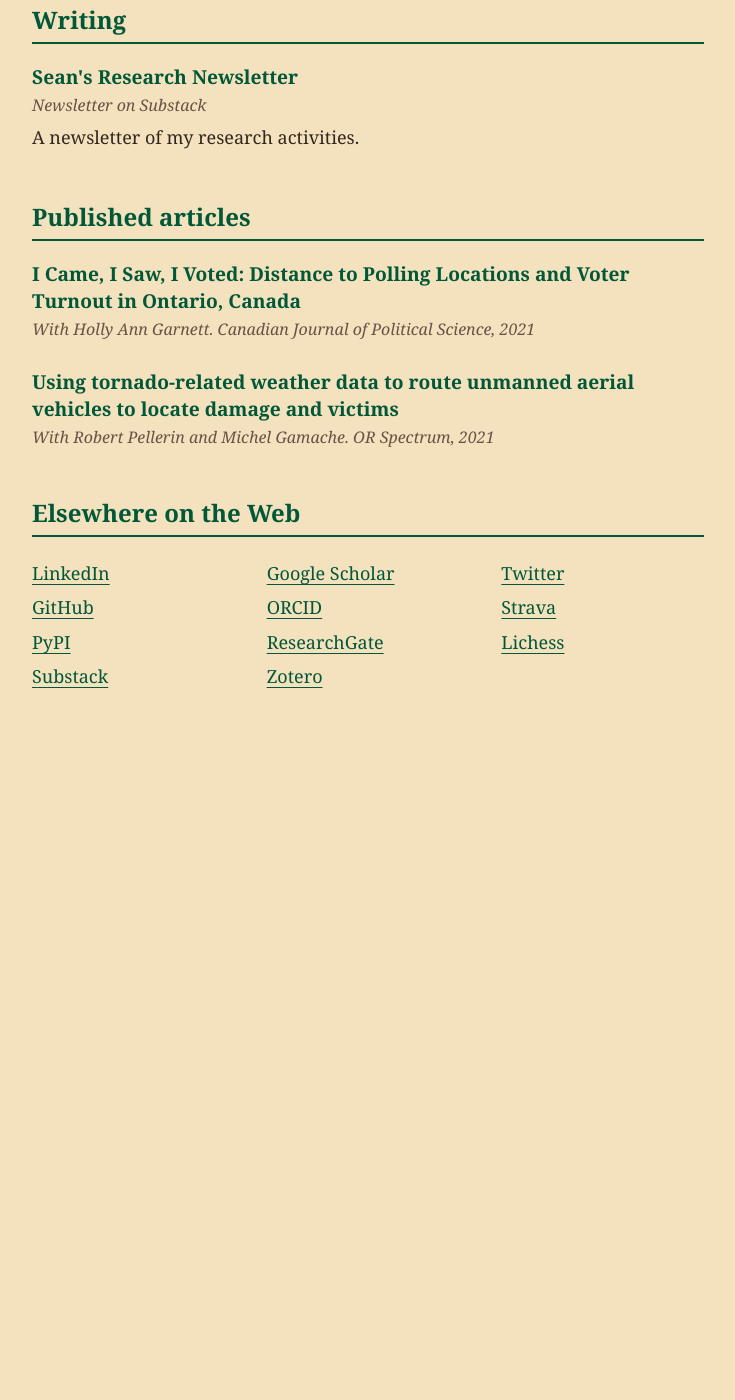
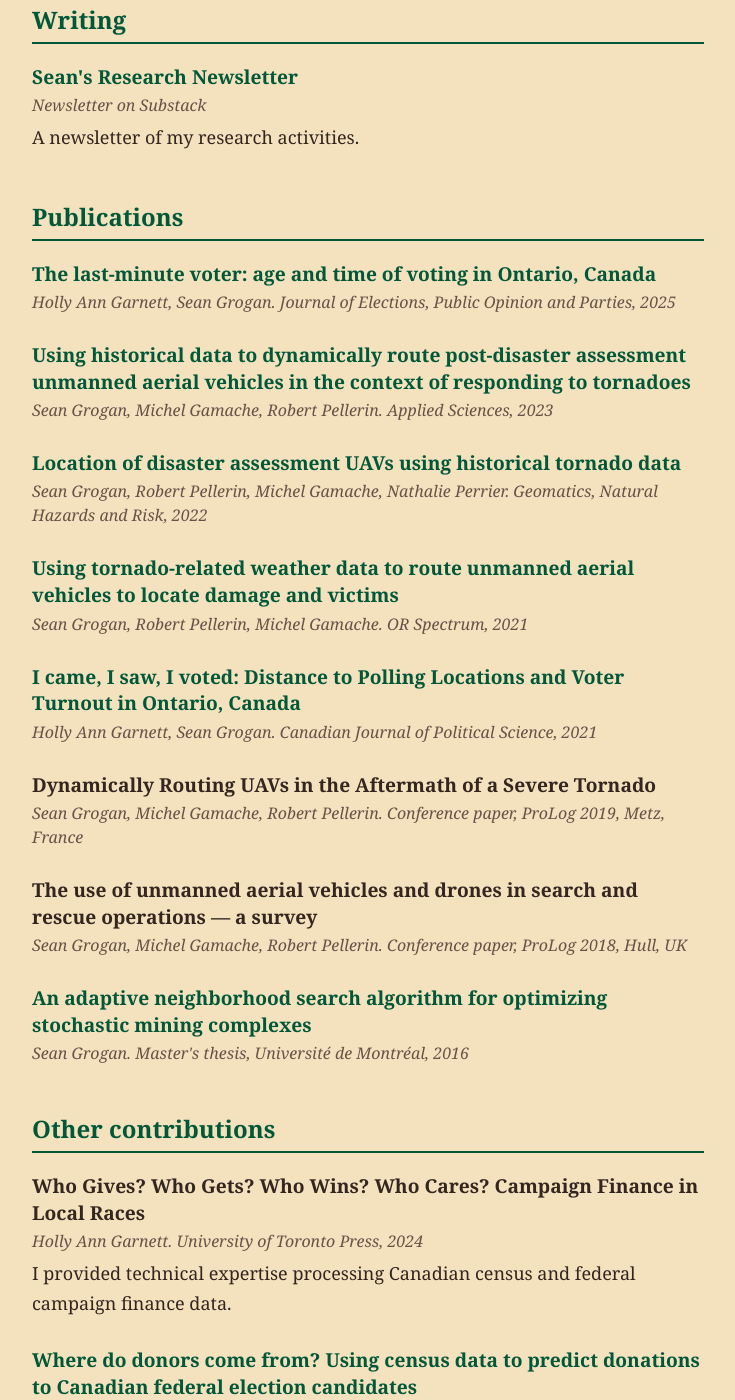
Before and after one commit to seangrogan/seangrogan.github.io, a Jekyll site: the page built from index.md, in a window 1280 px wide and 1400 px high, scrolled down 873 px. Shown: the whole window, without its empty margins (272-1007 px from the left). Built offline with Jekyll 4.4.1, drawn with Linux system fonts in a browser that asks for light colours; before the commit the page ends 1631 px from its top, so only the background shows below that; some of the changed text lies outside the part shown.

Commit message:
Revise publications and add new articles
Updated publication section with new articles and modified existing entries. Changed section title from 'Published articles' to 'Publications'.

```diff
--- a/_data/projects.yml
+++ b/_data/projects.yml
@@ -39,12 +39,65 @@
         A newsletter of my research activities.
 
 
-- section: Published articles
+- section: Publications
   items:
-    - title: "I Came, I Saw, I Voted: Distance to Polling Locations and Voter Turnout in Ontario, Canada"
-      url: https://doi.org/10.1017/s0008423921000196
-      meta: With Holly Ann Garnett. Canadian Journal of Political Science, 2021
+    - title: "The last-minute voter: age and time of voting in Ontario, Canada"
+      url: https://doi.org/10.1080/17457289.2025.2568860
+      meta: Holly Ann Garnett, Sean Grogan. Journal of Elections, Public Opinion and Parties, 2025
+
+    - title: Using historical data to dynamically route post-disaster assessment unmanned aerial vehicles in the context of responding to tornadoes
+      url: https://doi.org/10.3390/app13074178
+      meta: Sean Grogan, Michel Gamache, Robert Pellerin. Applied Sciences, 2023
+
+    - title: Location of disaster assessment UAVs using historical tornado data
+      url: https://doi.org/10.1080/19475705.2022.2115407
+      meta: Sean Grogan, Robert Pellerin, Michel Gamache, Nathalie Perrier. Geomatics, Natural Hazards and Risk, 2022
 
     - title: Using tornado-related weather data to route unmanned aerial vehicles to locate damage and victims
       url: https://doi.org/10.1007/s00291-021-00640-1
-      meta: With Robert Pellerin and Michel Gamache. OR Spectrum, 2021
+      meta: Sean Grogan, Robert Pellerin, Michel Gamache. OR Spectrum, 2021
+
+    - title: "I came, I saw, I voted: Distance to Polling Locations and Voter Turnout in Ontario, Canada"
+      url: https://doi.org/10.1017/S0008423921000196
+      meta: Holly Ann Garnett, Sean Grogan. Canadian Journal of Political Science, 2021
+
+    - title: Dynamically Routing UAVs in the Aftermath of a Severe Tornado
+      meta: Sean Grogan, Michel Gamache, Robert Pellerin. Conference paper, ProLog 2019, Metz, France
+
+    - title: The use of unmanned aerial vehicles and drones in search and rescue operations — a survey
+      meta: Sean Grogan, Michel Gamache, Robert Pellerin. Conference paper, ProLog 2018, Hull, UK
+
+    - title: An adaptive neighborhood search algorithm for optimizing stochastic mining complexes
+      url: http://hdl.handle.net/1866/16160
+      meta: Sean Grogan. Master's thesis, Université de Montréal, 2016
+
+- section: Other contributions
+  items:
+    - title: "Who Gives? Who Gets? Who Wins? Who Cares? Campaign Finance in Local Races"
+      meta: Holly Ann Garnett. University of Toronto Press, 2024
+      description: >
+        I provided technical expertise processing Canadian census and federal
+        campaign finance data.
+
+    - title: "Where do donors come from? Using census data to predict donations to Canadian federal election candidates"
+      url: https://doi.org/10.1016/j.polgeo.2024.103077
+      meta: Holly Ann Garnett. Political Geography, 2024
+      description: >
+        I provided technical expertise processing Canadian census and federal
+        campaign finance data.
+
+    - title: "Public Perceptions of Elections Ontario in the 2022 Provincial Elections: A Twitter analysis"
+      meta: Madison MacGregor. 2023 Forum on Democratic Citizenship
+      description: >
+        I provided technical expertise pulling and doing the initial processing
+        of the Twitter data.
+
+    - title: "The Ontario Voter Experience: Understanding Ontario Voters"
+      meta: Holly Ann Garnett, Sean Grogan. Internal report for Elections Ontario, 2023
+
+    - title: Metaheuristic Improvements to COSMO Mine Links
+      meta: Sean Grogan. Internal report for Newmont Mining Corporation, 2016
+
+    - title: Applying mathematical models to complex mining operations at Newmont
+      url: https://reporter.mcgill.ca/applying-mathematical-models-to-complex-mining-operations-at-newmont/
+      meta: Sean Grogan. McGill Reporter, September 19, 2013
```
